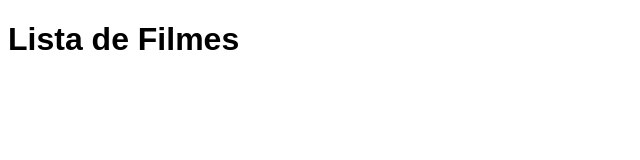
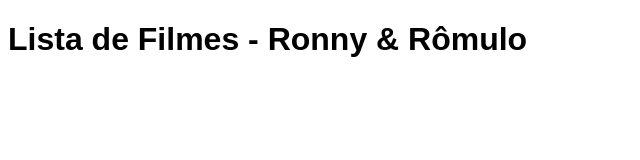
Before and after one commit to RonnyBezerra/MovieCatalog-32TB, a plain HTML site: page frontend/index.html in a window 1280 px wide. Shown: the whole page, without its empty margins (0-640 px from the left). Drawn offline with Linux system fonts and the light colour scheme.

Commit message:
Duo name's addition on HTML

```diff
--- a/frontend/index.html
+++ b/frontend/index.html
@@ -7,7 +7,7 @@
     <title>Movies Catalog</title>
 </head>
 <body>
-    <h1>Lista de Filmes</h1>
+    <h1>Lista de Filmes - Ronny & Rômulo</h1>
 
     <section class="filmes"></section>
 
```
